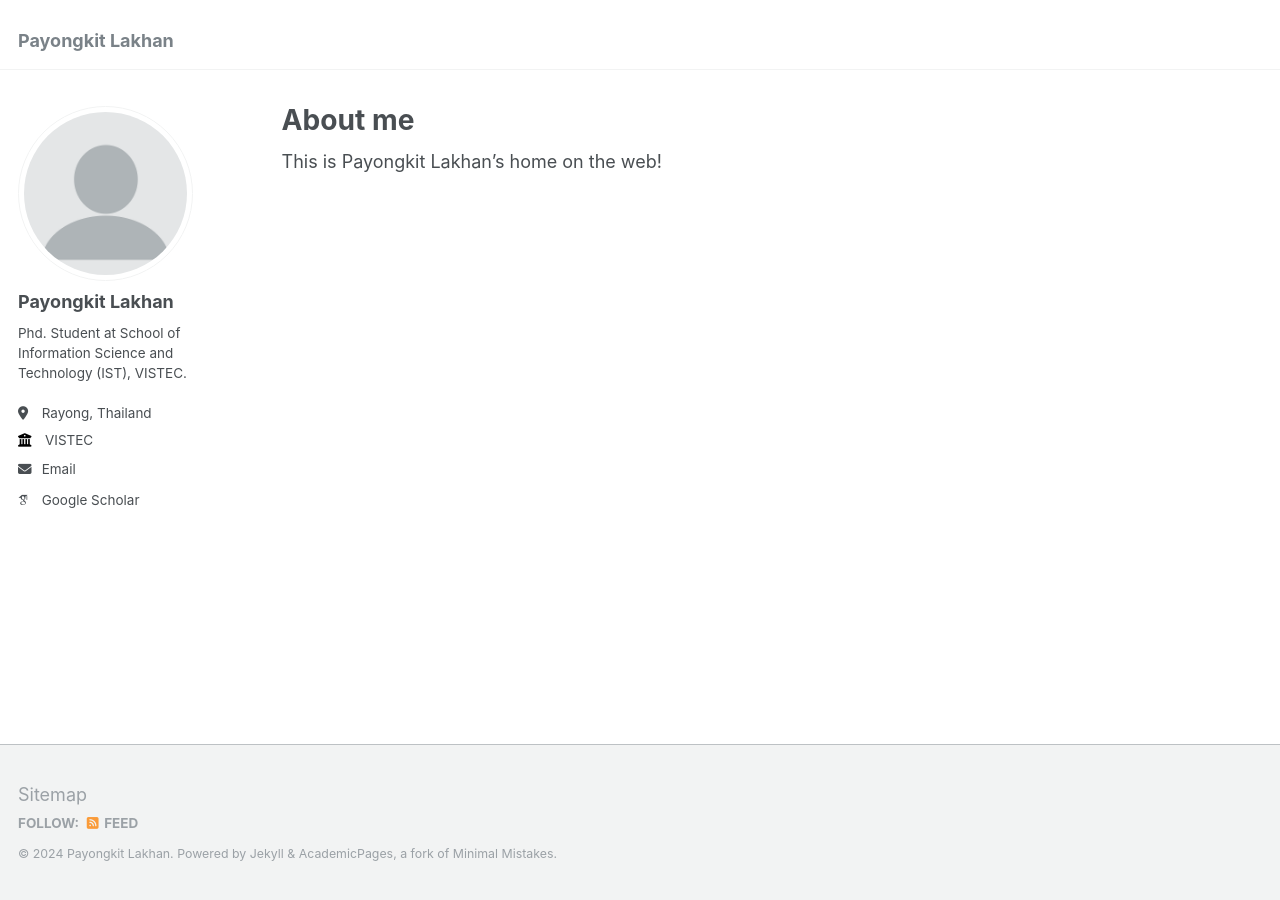
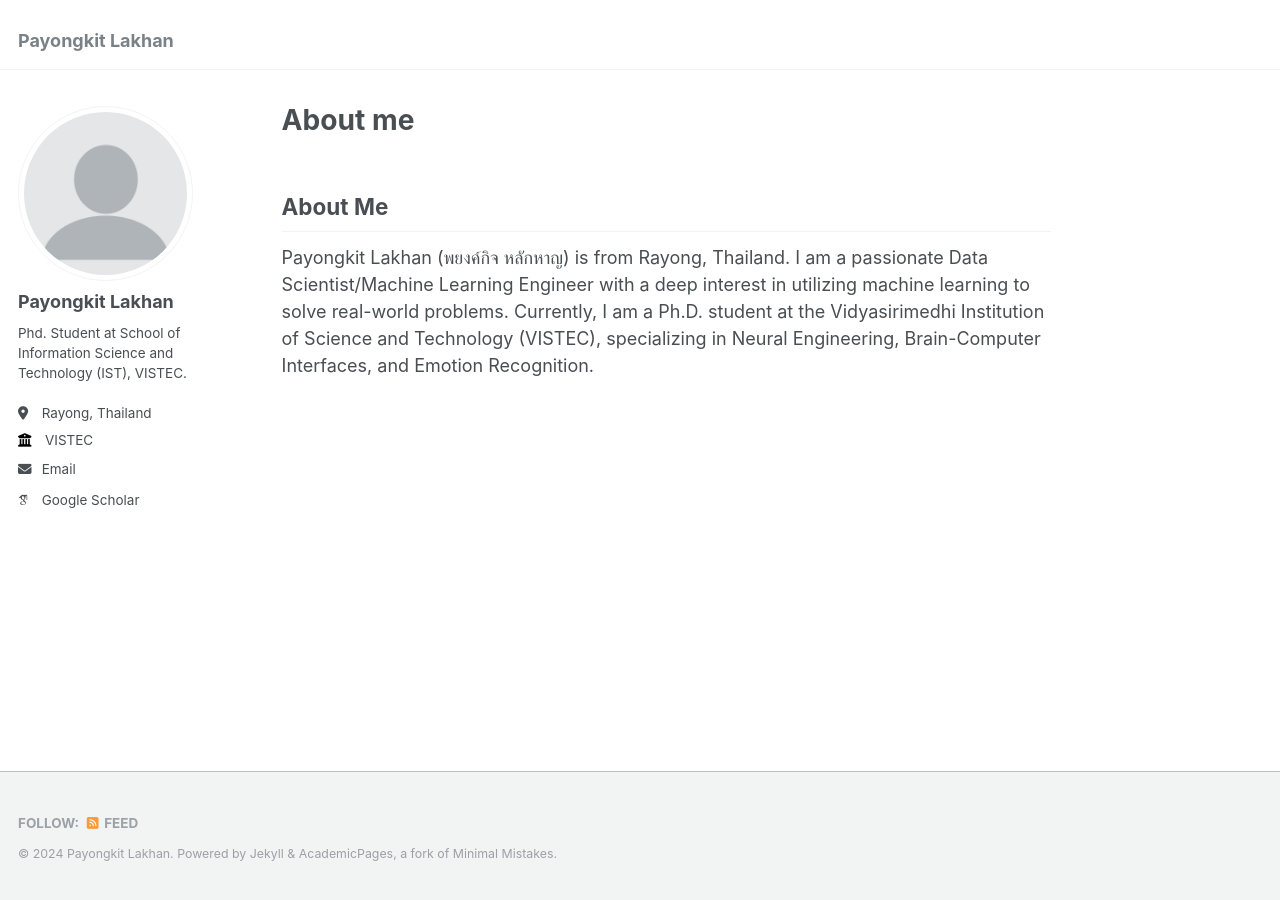
Before and after one commit to payongkit/payongkit.github.io, a Jekyll site: the page built from _pages/about.md, in a window 1280 px wide. Built offline with Jekyll 4.4.1, drawn with Linux system fonts in a browser that asks for light colours; some web fonts are replaced.

Commit message:
update code

```diff
--- a/_includes/footer/custom.html
+++ b/_includes/footer/custom.html
@@ -1,3 +1,3 @@
 <!-- start custom footer snippets -->
-<a href="/sitemap/">Sitemap</a>
+<!-- <a href="/sitemap/">Sitemap</a> -->
 <!-- end custom footer snippets -->
--- a/_pages/about.md
+++ b/_pages/about.md
@@ -6,5 +6,6 @@ redirect_from:
   - /about/
   - /about.html
 ---
+## About Me
 
-This is Payongkit Lakhan's home on the web!
+Payongkit Lakhan (พยงค์กิจ หลักหาญ) is from Rayong, Thailand. I am a passionate Data Scientist/Machine Learning Engineer with a deep interest in utilizing machine learning to solve real-world problems. Currently, I am a Ph.D. student at the Vidyasirimedhi Institution of Science and Technology (VISTEC), specializing in Neural Engineering, Brain-Computer Interfaces, and Emotion Recognition.
```
